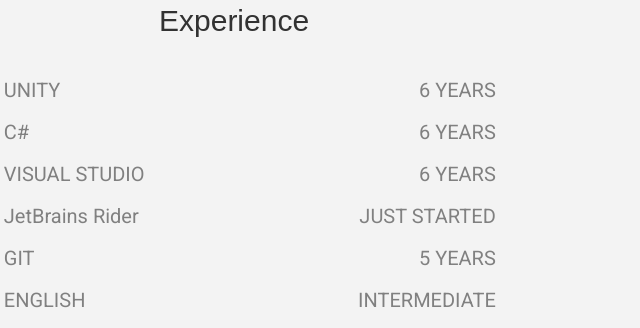
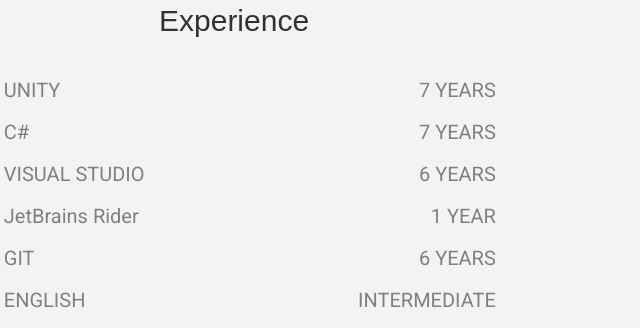
Before and after one commit to TomaszJaworski777/portfolio, a plain HTML site: page index.html in a window 1280 px wide. Shown: the part 700-1028 px from the top of the page, 371-1011 px from the left. Drawn offline with Linux system fonts and the light colour scheme; a web font is replaced by a local one.

Commit message:
Update index.html

```diff
--- a/index.html
+++ b/index.html
@@ -30,11 +30,11 @@
         <table class ="mainTable">
           <tr>
             <td style="text-align: left;">UNITY</td>
-            <td style="text-align: right;">6 YEARS</td>
+            <td style="text-align: right;">7 YEARS</td>
           </tr>
           <tr>
             <td style="text-align: left;">C#</td>
-            <td style="text-align: right;">6 YEARS</td>
+            <td style="text-align: right;">7 YEARS</td>
           </tr>
           <tr>
             <td style="text-align: left;">VISUAL STUDIO</td>
@@ -42,11 +42,11 @@
           </tr>
 	  <tr>
             <td style="text-align: left;">JetBrains Rider</td>
-            <td style="text-align: right;">JUST STARTED</td>
+            <td style="text-align: right;">1 YEAR</td>
           </tr>
           <tr>
             <td style="text-align: left;">GIT</td>
-            <td style="text-align: right;">5 YEARS</td>
+            <td style="text-align: right;">6 YEARS</td>
           </tr>
           <tr>
             <td style="text-align: left;">ENGLISH</td>
```
